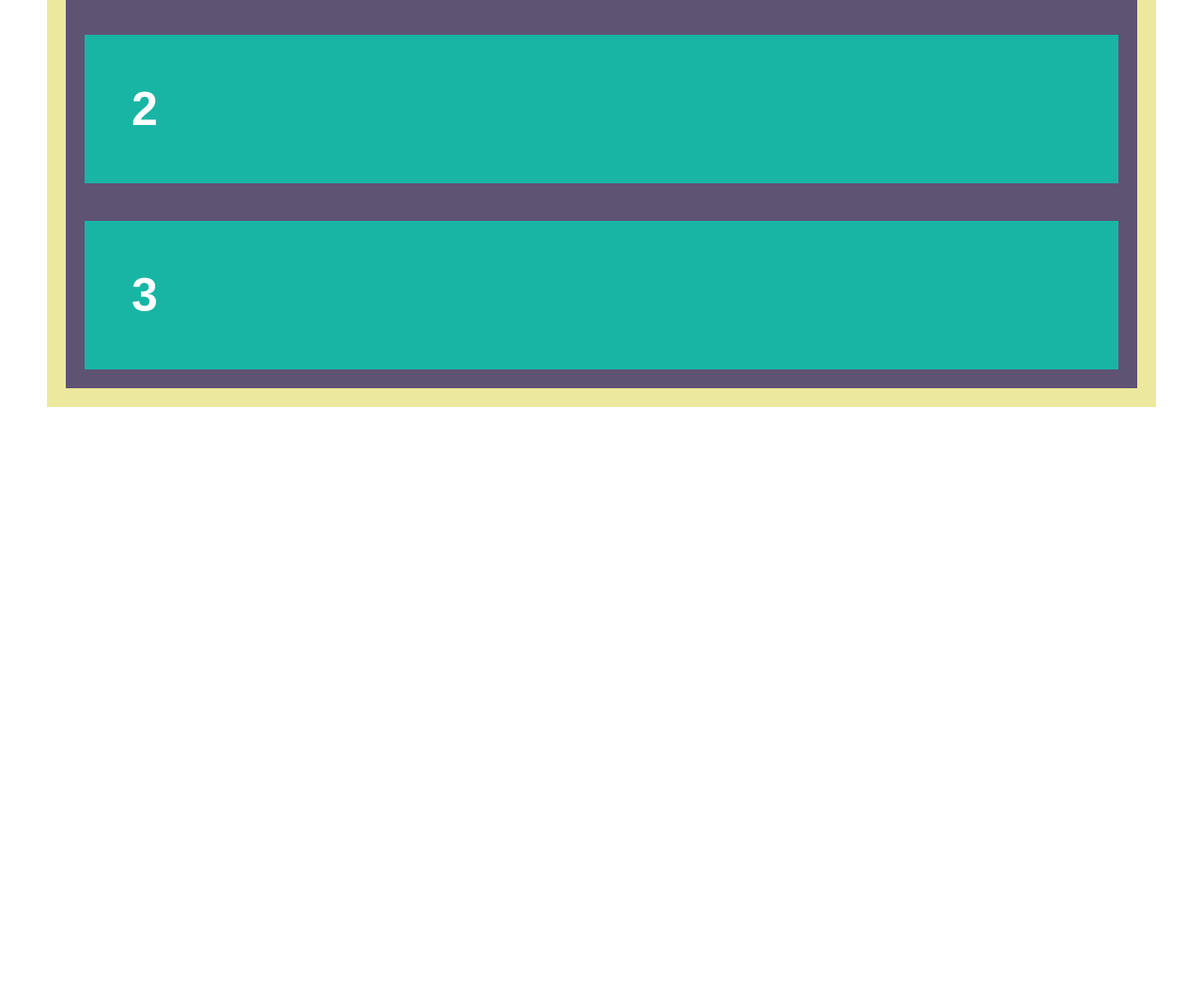
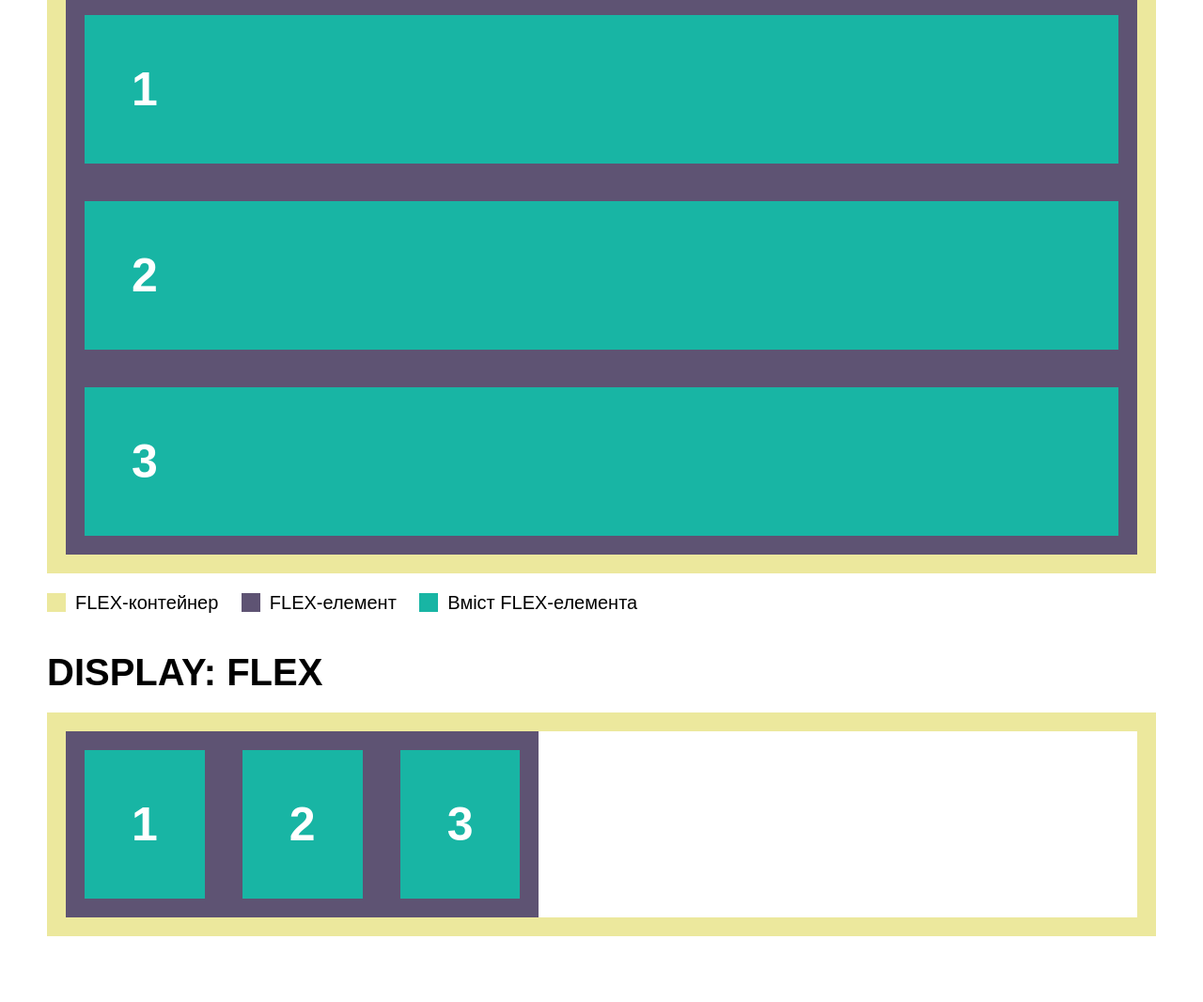
Before and after one commit to Vidiborets0012/FLEXBOX, a plain HTML site: page index.html in a window 1280 px wide. Shown: the part 363-1429 px from the top of the page at 94% size. Before the commit the page ends 800 px from the top, so only its background shows below. Drawn offline with Linux system fonts and the light colour scheme.

```diff
--- a/css/style.css
+++ b/css/style.css
@@ -7,11 +7,6 @@
 
 html {
   box-sizing: border-box;
-}
-
-html,
-body {
-  block-size: 100%;
 }
 
 *,
@@ -53,17 +48,28 @@
   padding: 50px;
 }
 
+.section:not(:last-child) {
+  margin-bottom: 50px;
+}
+
 body {
   font-family: Arial, Helvetica, sans-serif;
 }
 
-.block-indent {
+.block-indent:not(:last-child) {
   margin-bottom: 40px;
+}
+
+.section__title {
+  text-transform: uppercase;
+  font-size: 80px;
+  margin-bottom: 40px;
+  text-align: center;
 }
 
 .block__title {
   text-transform: uppercase;
-  font-size: 80px;
+  font-size: 40px;
   margin-bottom: 20px;
 }
 
@@ -85,7 +91,6 @@
 }
 
 .block__descr span {
-  /* display: inline-block; */
   position: relative;
   padding-inline-start: 30px;
   padding-inline-end: 20px;
@@ -115,3 +120,10 @@
 .block__descr .block__descr-content::before {
   background-color: var(--content-color);
 }
+
+/* ************************************** */
+/* ***** flex */
+
+.row-block__flex {
+  display: flex;
+}
--- a/index.html
+++ b/index.html
@@ -9,8 +9,10 @@
   <body>
     <div class="wrapper">
       <h1 class="visually-hidden">Flexbox</h1>
+      <section class="section">
+        <h2 class="section__title">властивості flex-контейнера</h2>
         <div class="block block-indent">
-        <h2 class="block__title">базовий блок</h2>
+          <h3 class="block__title">базовий блок</h3>
           <div class="block__row">
             <div class="block__column">
               <div class="block__item">1</div>
@@ -28,6 +30,21 @@
             <span class="block__descr-content">Вміст FLEX-елемента</span>
           </div>
         </div>
+        <div class="block block-indent">
+          <h3 class="block__title">display: flex</h3>
+          <div class="block__row row-block__flex">
+            <div class="block__column">
+              <div class="block__item">1</div>
+            </div>
+            <div class="block__column">
+              <div class="block__item">2</div>
+            </div>
+            <div class="block__column">
+              <div class="block__item">3</div>
+            </div>
+          </div>
+        </div>
+      </section>
     </div>
   </body>
 </html>
```
Lines whose indentation alone changed are shown as unchanged.
